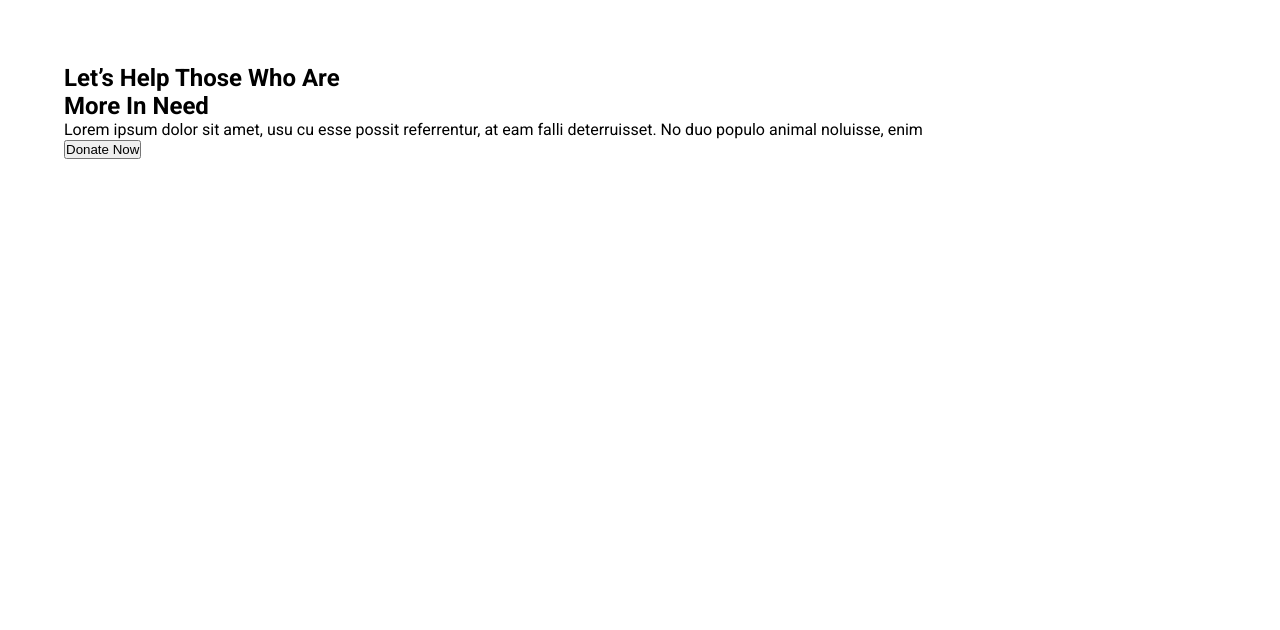
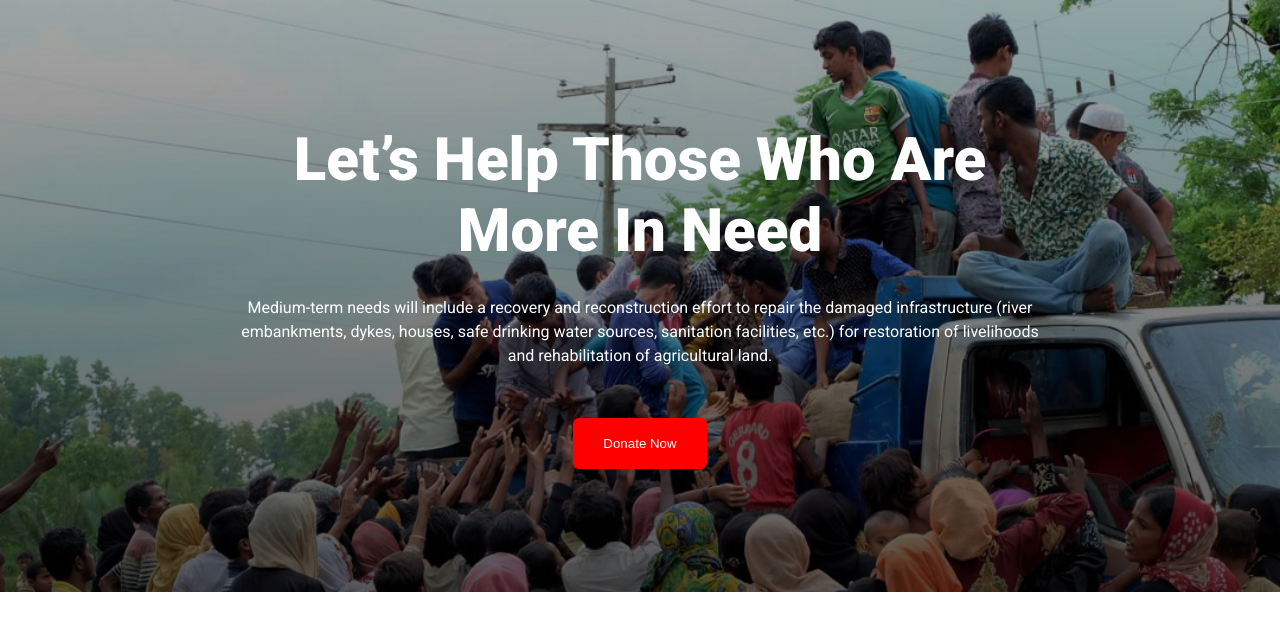
Before and after one commit to hasibulhasanshanto/donate-flood-people-landing, a plain HTML site: page index.html in a window 1280 px wide. Drawn offline with Linux system fonts and the light colour scheme.

Commit message:
Hero section completed

```diff
--- a/assets/css/style.css
+++ b/assets/css/style.css
@@ -8,20 +8,59 @@ body {
 }
 
 /*============================
+* --- Global CSS ---
+=============================*/
+
+.btn-primary {
+    color: #ffffff;
+    background-color: red;
+    padding: 18px 30px;
+    border: none;
+    border-radius: 6px;
+}
+/*============================
 * --- Hero Section Start ---
 =============================*/
 
 #hero-section {
-    padding: 5%;
+    padding: 20% 5%;
+        max-width: 100%;
+        height: 10vh;
+        display: flex;
+        justify-content: center;
+        align-items: center;
+        background-image: url('./../images/donation2.jpg'), linear-gradient(rgba(0, 0, 0, 0.35), rgba(0, 0, 0, 0.75));
+        background-repeat: no-repeat;
+        background-size: cover;
+        background-position: 0 0;
+        background-attachment: fixed;
+        background-blend-mode: overlay;
+    }
+
+    .hero-center {
+        max-width: 800px;
+        text-align: center;
+    }
+
+    .hero-center h2 {
+        color: #ffffff;
+        font-size: 60px;
+        font-weight: 900;
 }
 
+.hero-paragraph {
+    color: #ffffff;
+    margin-top: 30px;
+    margin-bottom: 50px;
+    font-weight: 400;
+    line-height: 24px;
+}
 /* ### Hero Section Ends ### */
 
 /*============================
 * --- Donate Today Start ---
 =============================*/
 #donate-today {
-    padding: 5%;
 }
 
 /* ### Donate Today Ends ### */
@@ -30,7 +69,6 @@ body {
 * --- Donate Plan Start ---
 =============================*/
 #donate-plan {
-    padding: 5%;
 }
 
 /* ### Donate Plan Ends ### */
@@ -39,7 +77,6 @@ body {
 * --- Showcase Area Start ---
 =============================*/
 #showcase-area {
-    padding: 5%;
 }
 
 /* ### Showcase Area Ends ### */
@@ -48,7 +85,6 @@ body {
 * --- Newsletter Area Start ---
 =============================*/
 #newsletter-area {
-    padding: 5%;
 }
 
 /* ### Newsletter Area Ends ### */
--- a/index.html
+++ b/index.html
@@ -23,8 +23,9 @@
         <div class="hero-center">
             <h2>Let’s Help Those Who Are</h2>
             <h2>More In Need</h2>
-            <p class="hero-paragraph">Lorem ipsum dolor sit amet, usu cu esse possit referrentur, at eam falli
-                deterruisset. No duo populo animal noluisse, enim</p>
+            <p class="hero-paragraph">Medium-term needs will include a recovery and reconstruction effort to repair the damaged
+                infrastructure (river embankments, dykes, houses, safe drinking water sources, sanitation facilities, etc.) for
+                restoration of livelihoods and rehabilitation of agricultural land.</p>
             <button class="btn-primary">Donate Now</button>
         </div>
     </section>
```
